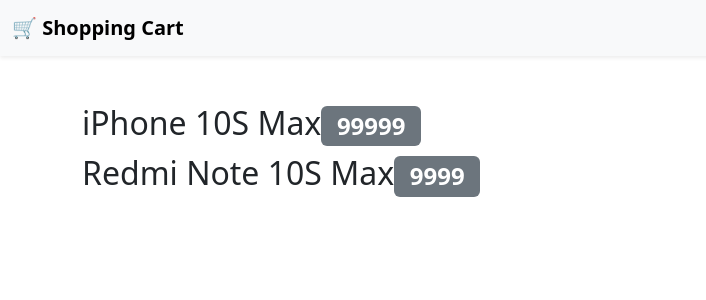
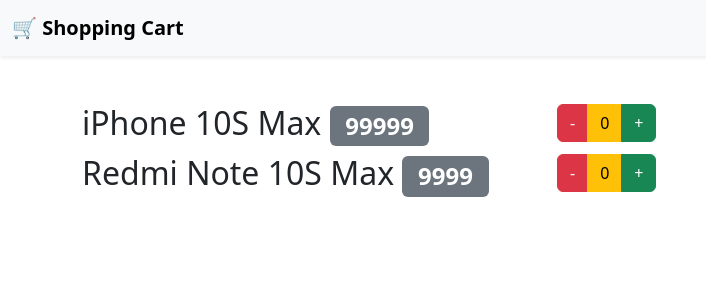
Before and after one commit to rishit2264/React-FullCourse, a React (Create React App) app: page / in a window 1280 px wide. Shown: the top 300 px of the page, without its empty margins (0-706 px from the left). Built offline with nearby package versions, Linux system fonts and the light colour scheme.

Commit message:
created button and spans

```diff
--- a/src/components/ProductList.js
+++ b/src/components/ProductList.js
@@ -9,3 +9,4 @@
     })
   )
 }
+//here all the products are going as props in product component one by one.
--- a/src/components/product.js
+++ b/src/components/product.js
@@ -3,13 +3,20 @@
 export default function Product(props) {
   return (   //here the product used is from productList component where product is passed one by one as props in Product component
     <div className="row">
-      <div className="col-6">
+      <div className="col-5">
         <h2>
-          {props.product.name}
+          {props.product.name}    {/* This line displays a product name*/}
           <span className="badge text-bg-secondary">
-            {props.product.price}
+            {props.product.price}   {/* This line displays the price in a box format(span)*/}
           </span>
         </h2>
+      </div>
+      <div className = 'col-3'>
+        <div class="btn-group" role="group" aria-label="Basic mixed styles example">
+        <button type="button" class="btn btn-danger">-</button>   {/* This is a button which looks like -  quantity  + */}
+        <button type="button" class="btn btn-warning">{props.product.quantity}</button>
+        <button type="button" class="btn btn-success">+</button>
+        </div>
       </div>
     </div>
   );
```
